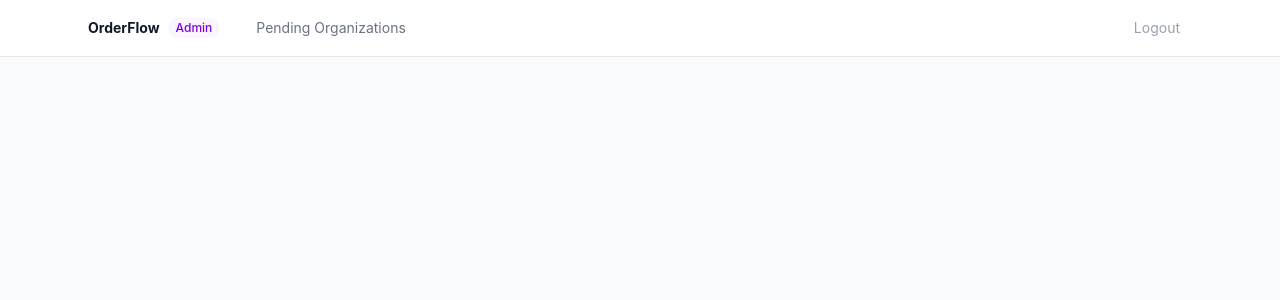
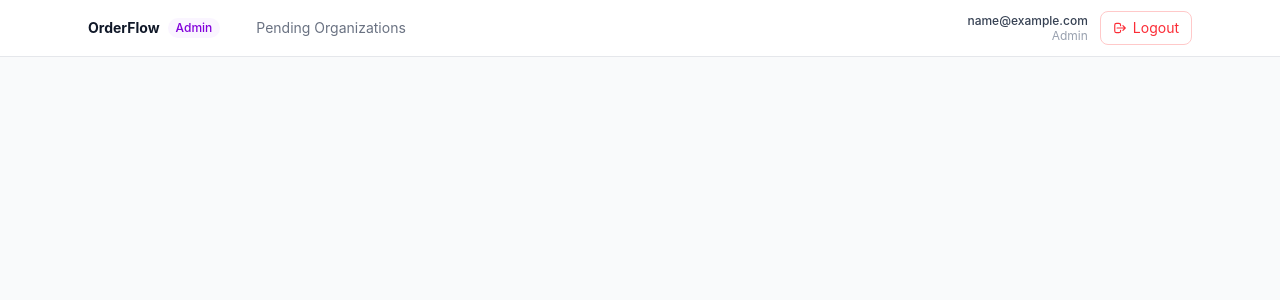
Before and after one commit to SharpDevOps10/order-flow-logistics, a Vue app in the folder frontend/: page /admin in a window 1280 px wide. Shown: the top 300 px of the page. Built offline with nearby package versions, Linux system fonts and the light colour scheme; sample sign-in values are in the browser's storage.

Commit message:
front: Fix admin layout

```diff
--- a/frontend/src/layouts/AdminLayout.vue
+++ b/frontend/src/layouts/AdminLayout.vue
@@ -31,12 +31,21 @@ const handleLogout = async () => {
             </RouterLink>
           </div>
         </div>
-        <button
-          class="text-sm text-gray-400 hover:text-gray-700 transition-colors px-3 py-1.5 rounded-lg hover:bg-gray-100"
-          @click="handleLogout"
-        >
-          Logout
-        </button>
+        <div class="flex items-center gap-3">
+          <div class="text-right">
+            <p class="text-xs font-medium text-gray-700 leading-tight">{{ authStore.user?.email }}</p>
+            <p class="text-xs text-gray-400 leading-tight">Admin</p>
+          </div>
+          <button
+            class="flex items-center gap-1.5 text-sm text-red-500 hover:text-red-600 border border-red-200 hover:border-red-300 hover:bg-red-50 transition-colors px-3 py-1.5 rounded-lg"
+            @click="handleLogout"
+          >
+            <svg class="w-3.5 h-3.5" fill="none" viewBox="0 0 24 24" stroke="currentColor" stroke-width="2">
+              <path stroke-linecap="round" stroke-linejoin="round" d="M17 16l4-4m0 0l-4-4m4 4H7m6 4v1a3 3 0 01-3 3H6a3 3 0 01-3-3V7a3 3 0 013-3h4a3 3 0 013 3v1" />
+            </svg>
+            Logout
+          </button>
+        </div>
       </div>
     </nav>
     <main class="max-w-6xl mx-auto px-6 py-8">
```
